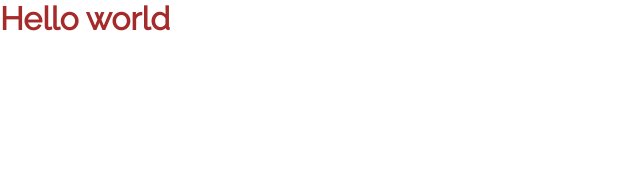
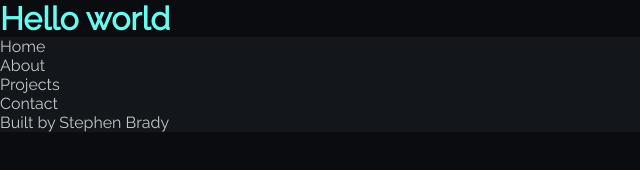
Before and after one commit to amazinglynormal/personal-site, a plain HTML site: page src/index.html in a window 1280 px wide. Shown: the whole page, without its empty margins (0-640 px from the left). Drawn offline with Linux system fonts and the light colour scheme.

Commit message:
Add color scheme as css root variables

```diff
--- a/src/index.html
+++ b/src/index.html
@@ -15,5 +15,27 @@
   </head>
   <body>
     <h1>Hello world</h1>
+
+    <footer>
+      <div>
+        <nav>
+          <ul>
+            <li><a href="/">Home</a></li>
+          </ul>
+          <ul>
+            <li><a href="/about">About</a></li>
+          </ul>
+          <ul>
+            <li><a href="/projects">Projects</a></li>
+          </ul>
+          <ul>
+            <li><a href="/contact">Contact</a></li>
+          </ul>
+        </nav>
+      </div>
+      <div>
+        <p>Built by Stephen Brady</p>
+      </div>
+    </footer>
   </body>
 </html>
--- a/src/styles.css
+++ b/src/styles.css
@@ -1,5 +1,11 @@
 :root {
   --max-width: 80rem;
+  --black: #0b0c10;
+  --smoke: #1f2833;
+  --smokey-black: #13171b;
+  --electric-blue: #66fcf1;
+  --cyan: #45a29e;
+  --grey: #c5c6c7;
 }
 
 * {
@@ -9,6 +15,26 @@
   margin: 0;
 }
 
+body {
+  background-color: var(--black);
+  color: var(--grey);
+}
+
+main {
+  max-width: var(--max-width);
+  background-color: var(--smokey);
+}
+
 h1 {
-  color: brown;
+  color: var(--electric-blue);
 }
+
+a {
+  text-decoration: none;
+  color: inherit;
+}
+
+footer {
+  max-width: var(--max-width);
+  background-color: var(--smokey-black);
+}
```
